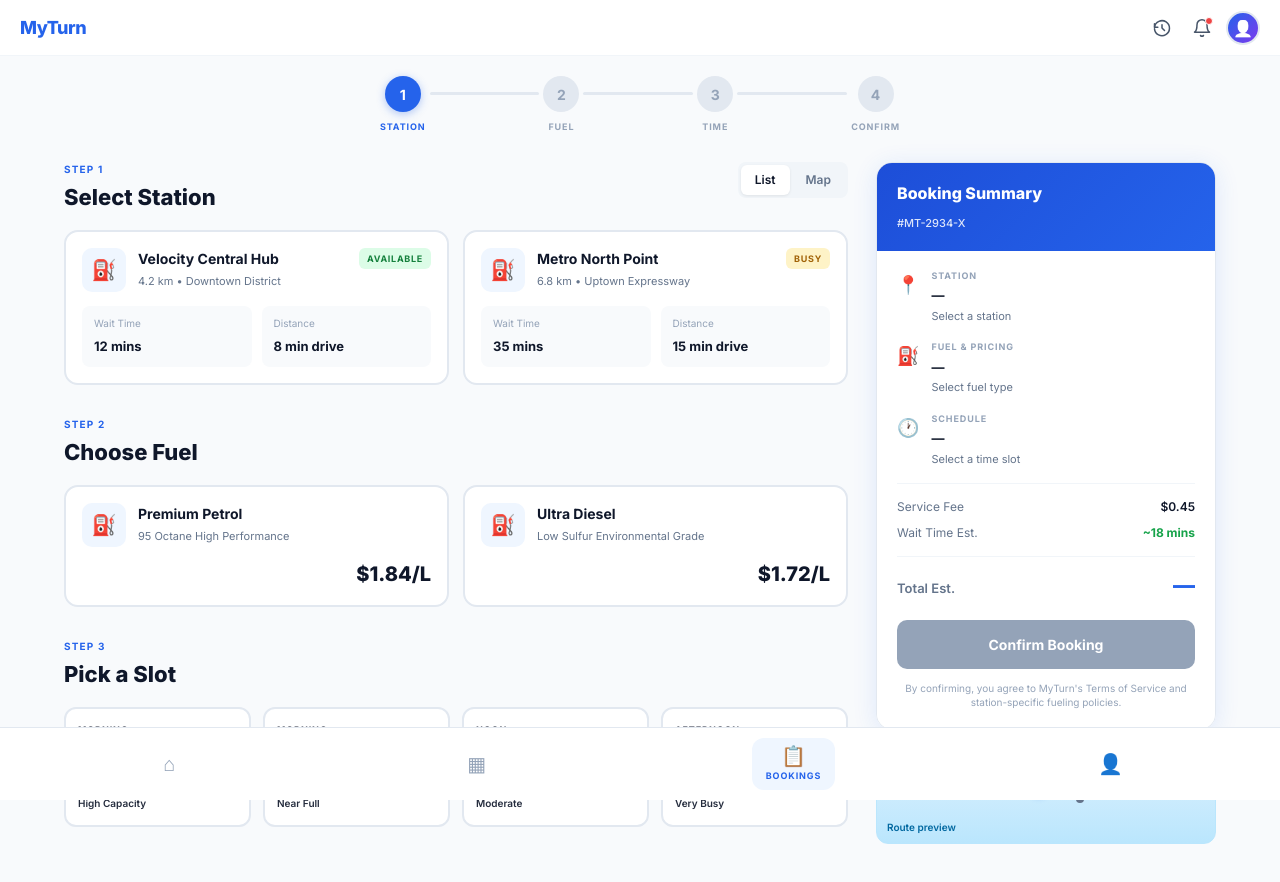
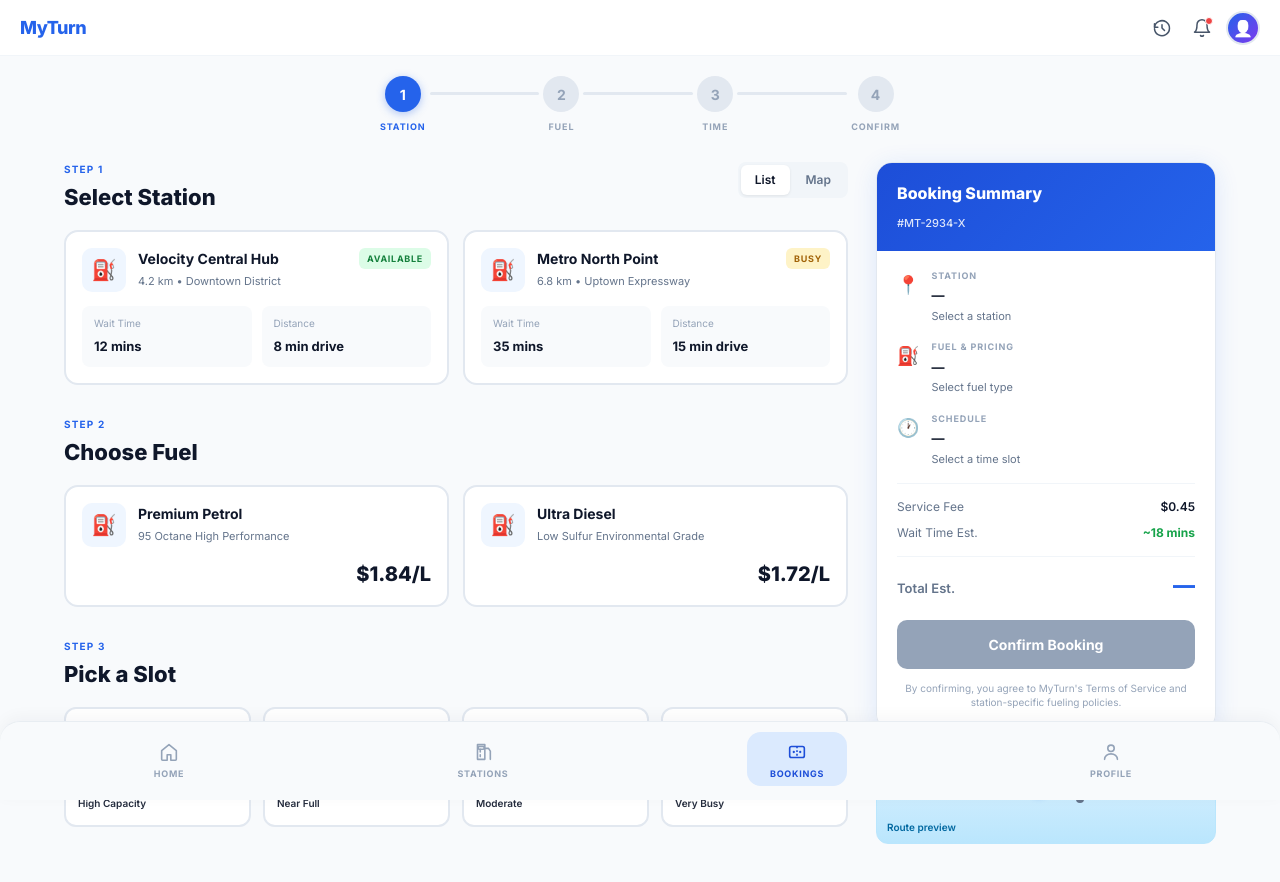
Before and after one commit to TharukaThennakoon/MyTurn-frontend, a Next.js app in the folder my-app/: page /dashboard/bookings in a window 1280 px wide. Shown: the top 882 px of the page. Built offline with nearby package versions, Linux system fonts and the light colour scheme.

Commit message:
Modify dashboard bottom nav

```diff
--- a/my-app/components/dashboard/DashboardBottomNav.tsx
+++ b/my-app/components/dashboard/DashboardBottomNav.tsx
@@ -10,16 +10,133 @@ interface DashboardBottomNavProps {
   active?: NavTab;
 }
 
-const TABS: { id: NavTab; icon: string; label: string; href: string }[] = [
-  { id: "home", icon: "⌂", label: "HOME", href: "/dashboard" },
-  { id: "stations", icon: "▦", label: "STATIONS", href: "/dashboard" },
-  { id: "bookings", icon: "📋", label: "BOOKINGS", href: "/dashboard/bookings" },
-  { id: "profile", icon: "👤", label: "PROFILE", href: "/dashboard" },
+const ACTIVE_COLOR = "#1d4ed8";
+const INACTIVE_COLOR = "#94a3b8";
+
+const TABS: { id: NavTab; label: string; href: string }[] = [
+  { id: "home", label: "HOME", href: "/dashboard" },
+  { id: "stations", label: "STATIONS", href: "/dashboard" },
+  { id: "bookings", label: "BOOKINGS", href: "/dashboard/bookings" },
+  { id: "profile", label: "PROFILE", href: "/dashboard" },
 ];
 
 function tabFromPath(pathname: string): NavTab {
   if (pathname.startsWith("/dashboard/bookings")) return "bookings";
   return "home";
+}
+
+function HomeIcon({ active }: { active: boolean }) {
+  const fill = active ? ACTIVE_COLOR : "none";
+  const stroke = active ? ACTIVE_COLOR : INACTIVE_COLOR;
+  if (active) {
+    return (
+      <svg width="22" height="22" viewBox="0 0 24 24" fill="none" aria-hidden>
+        <path
+          d="M4 10.5 12 4l8 6.5V20a1 1 0 0 1-1 1h-5v-6H10v6H5a1 1 0 0 1-1-1v-9.5z"
+          fill={fill}
+        />
+      </svg>
+    );
+  }
+  return (
+    <svg width="22" height="22" viewBox="0 0 24 24" fill="none" aria-hidden>
+      <path
+        d="M4 10.5 12 4l8 6.5V20a1 1 0 0 1-1 1h-5v-6H10v6H5a1 1 0 0 1-1-1v-9.5z"
+        stroke={stroke}
+        strokeWidth="1.75"
+        strokeLinejoin="round"
+      />
+    </svg>
+  );
+}
+
+function StationsIcon({ active }: { active: boolean }) {
+  const stroke = active ? ACTIVE_COLOR : INACTIVE_COLOR;
+  return (
+    <svg width="22" height="22" viewBox="0 0 24 24" fill="none" aria-hidden>
+      <path
+        d="M6 4h8v16H6V4z"
+        stroke={stroke}
+        strokeWidth="1.75"
+        strokeLinejoin="round"
+      />
+      <path
+        d="M14 8h4l2 3v9"
+        stroke={stroke}
+        strokeWidth="1.75"
+        strokeLinecap="round"
+        strokeLinejoin="round"
+      />
+      <path
+        d="M9 9v3M9 15v2"
+        stroke={stroke}
+        strokeWidth="1.75"
+        strokeLinecap="round"
+      />
+      <rect
+        x="7"
+        y="6"
+        width="6"
+        height="3"
+        rx="0.5"
+        stroke={stroke}
+        strokeWidth="1.5"
+      />
+    </svg>
+  );
+}
+
+function BookingsIcon({ active }: { active: boolean }) {
+  const stroke = active ? ACTIVE_COLOR : INACTIVE_COLOR;
+  return (
+    <svg width="22" height="22" viewBox="0 0 24 24" fill="none" aria-hidden>
+      <rect
+        x="4"
+        y="6"
+        width="16"
+        height="12"
+        rx="2"
+        stroke={stroke}
+        strokeWidth="1.75"
+      />
+      <path
+        d="M12 6v12"
+        stroke={stroke}
+        strokeWidth="1.75"
+        strokeDasharray="2 2"
+      />
+      <circle cx="8.5" cy="12" r="1.25" fill={stroke} />
+      <circle cx="15.5" cy="12" r="1.25" fill={stroke} />
+    </svg>
+  );
+}
+
+function ProfileIcon({ active }: { active: boolean }) {
+  const stroke = active ? ACTIVE_COLOR : INACTIVE_COLOR;
+  return (
+    <svg width="22" height="22" viewBox="0 0 24 24" fill="none" aria-hidden>
+      <circle cx="12" cy="8" r="3.5" stroke={stroke} strokeWidth="1.75" />
+      <path
+        d="M5 20c0-3.3 3.1-6 7-6s7 2.7 7 6"
+        stroke={stroke}
+        strokeWidth="1.75"
+        strokeLinecap="round"
+      />
+    </svg>
+  );
+}
+
+function NavIcon({ tab, active }: { tab: NavTab; active: boolean }) {
+  switch (tab) {
+    case "home":
+      return <HomeIcon active={active} />;
+    case "stations":
+      return <StationsIcon active={active} />;
+    case "bookings":
+      return <BookingsIcon active={active} />;
+    case "profile":
+      return <ProfileIcon active={active} />;
+  }
 }
 
 export default function DashboardBottomNav({ active }: DashboardBottomNavProps) {
@@ -30,6 +147,8 @@ export default function DashboardBottomNav({ active }: DashboardBottomNavProps)
     <nav style={styles.nav}>
       {TABS.map((t) => {
         const isActive = t.id === current;
+        const color = isActive ? ACTIVE_COLOR : INACTIVE_COLOR;
+
         return (
           <Link
             key={t.id}
@@ -39,16 +158,12 @@ export default function DashboardBottomNav({ active }: DashboardBottomNavProps)
               ...(isActive ? styles.tabActive : {}),
               textDecoration: "none",
             }}
+            aria-current={isActive ? "page" : undefined}
           >
-            <span
-              style={{
-                ...styles.tabIcon,
-                ...(isActive ? styles.tabIconActive : {}),
-              }}
-            >
-              {t.icon}
+            <span style={styles.iconWrap}>
+              <NavIcon tab={t.id} active={isActive} />
             </span>
-            {isActive && <span style={styles.tabLabel}>{t.label}</span>}
+            <span style={{ ...styles.tabLabel, color }}>{t.label}</span>
           </Link>
         );
       })}
@@ -61,41 +176,45 @@ const styles: Record<string, React.CSSProperties> = {
     display: "flex",
     justifyContent: "space-around",
     alignItems: "center",
-    padding: "10px 16px",
-    background: "#fff",
-    borderTop: "1px solid #e2e8f0",
+    padding: "10px 12px 14px",
+    background: "#f8fafc",
+    borderTop: "1px solid #e8edf2",
+    borderRadius: "20px 20px 0 0",
     position: "sticky",
     bottom: 0,
     zIndex: 50,
+    boxShadow: "0 -4px 16px rgba(15, 23, 42, 0.04)",
   },
   tab: {
     display: "flex",
     flexDirection: "column",
     alignItems: "center",
-    gap: 3,
-    background: "none",
+    justifyContent: "center",
+    gap: 5,
+    background: "transparent",
     border: "none",
     cursor: "pointer",
-    padding: "8px 14px",
-    borderRadius: 12,
-    transition: "background 0.18s",
-    minWidth: 64,
+    padding: "8px 16px",
+    borderRadius: 14,
+    transition: "background 0.2s ease",
+    minWidth: 72,
+    flex: 1,
+    maxWidth: 100,
   },
   tabActive: {
-    background: "#eff6ff",
+    background: "#dbeafe",
   },
-  tabIcon: {
-    fontSize: 20,
-    color: "#94a3b8",
-    lineHeight: 1,
-  },
-  tabIconActive: {
-    color: "#2563eb",
+  iconWrap: {
+    display: "flex",
+    alignItems: "center",
+    justifyContent: "center",
+    width: 24,
+    height: 24,
   },
   tabLabel: {
     fontSize: 9,
     fontWeight: 700,
-    letterSpacing: "0.1em",
-    color: "#2563eb",
+    letterSpacing: "0.08em",
+    lineHeight: 1,
   },
 };
```
